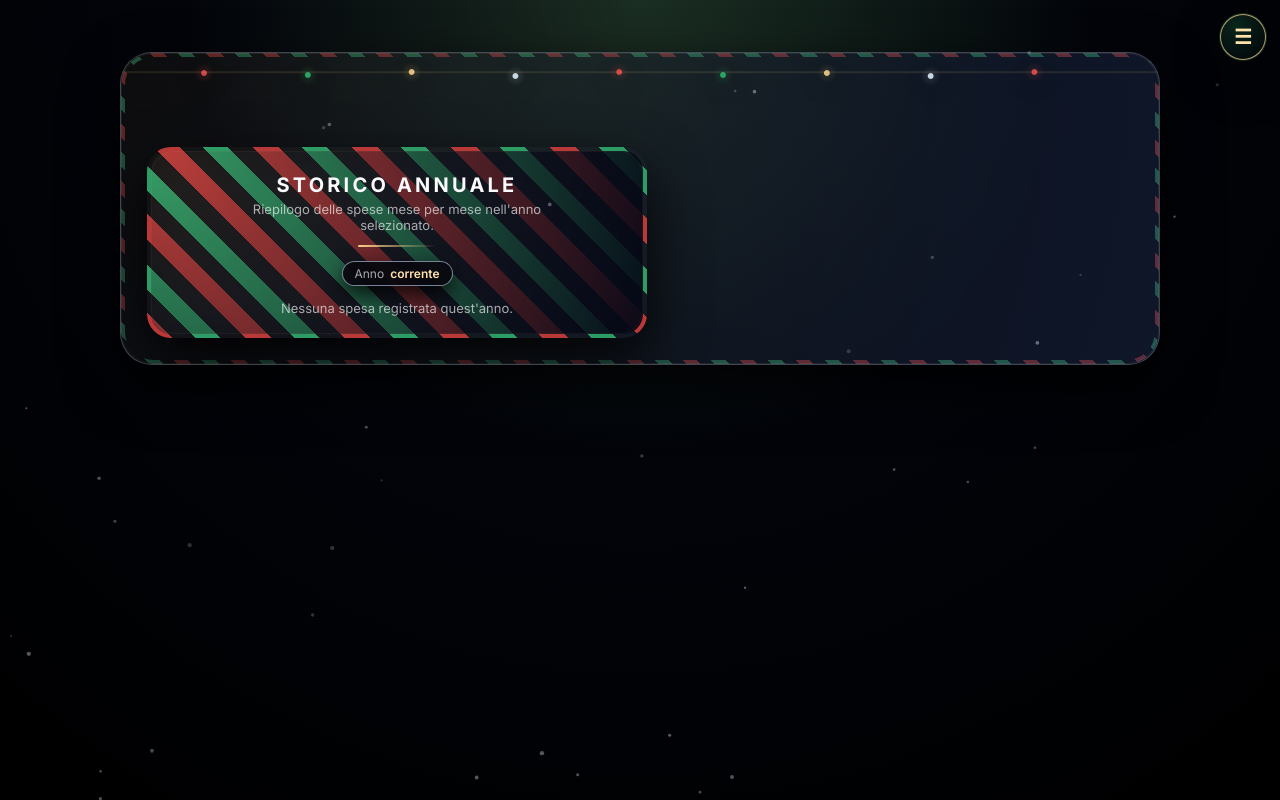
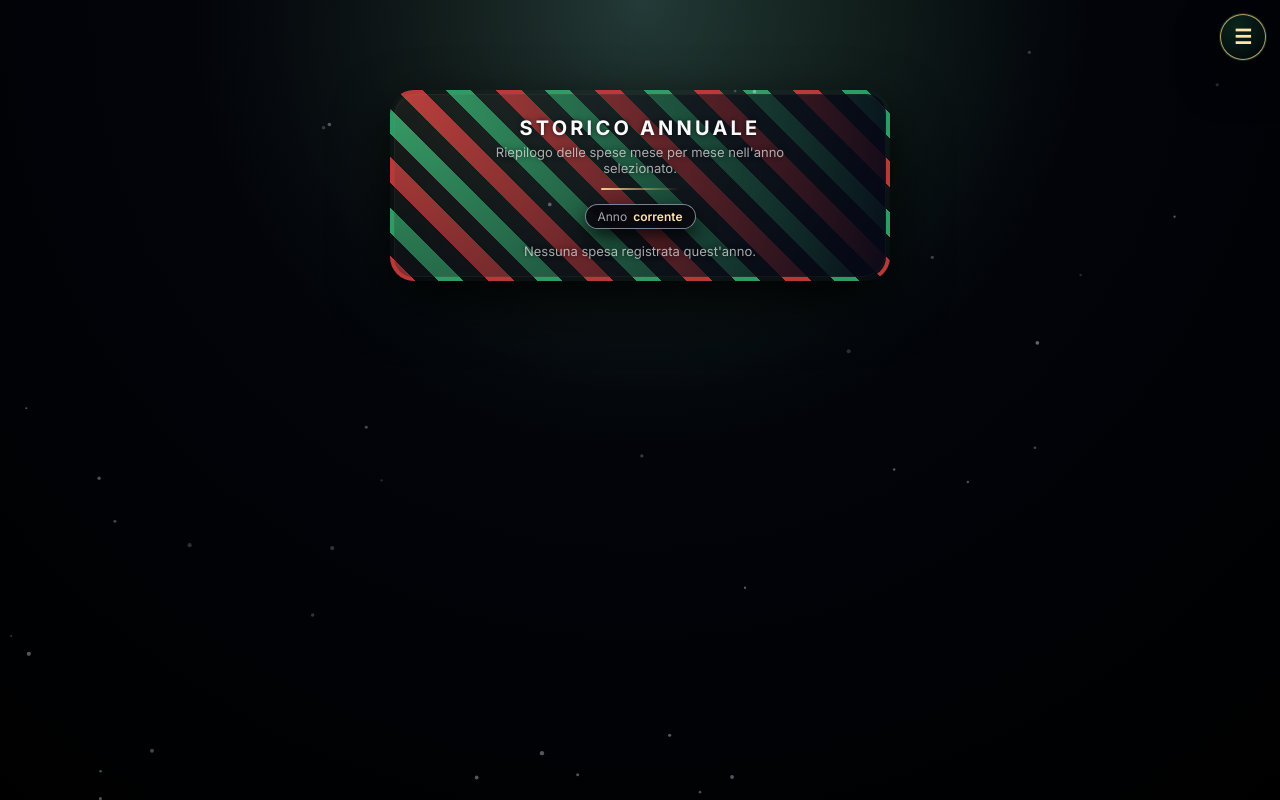
Before and after one commit to Blu-Neon/banca-web, a Flask app: page /storico in a window 1280 px wide. Run offline with Flask 3, Linux system fonts and the light colour scheme; the visitor is signed in with stand-in values (Sample User, id 1); data that the repository does not hold is empty; some libraries are stand-ins or nearby versions.

Commit message:
Natale 1.7

```diff
--- a/templates/storico.html
+++ b/templates/storico.html
@@ -2,7 +2,7 @@
 
 {% block title %}Storico spese annuale{% endblock %}
 
-{% block content %}
+{% block body %}
 
 <div class="page-container">
     <div class="card">
@@ -36,11 +36,11 @@
 
   {% if session.get('user_id') == 1 %}
   <style>
-* { cursor: url("{{ url_for('static', filename='cursor.png')}}") 0 0, default !important; }
+    * { cursor: url("{{ url_for('static', filename='cursor.png')}}") 0 0, default !important; }
     button, a, input, select, textarea, label {
       cursor: url("{{ url_for('static', filename='cursor.png')}}") 0 0, pointer !important;
     }
-</style>
+  </style>
   {% endif %}
 
 {% endblock %}
@@ -48,12 +48,58 @@
 {% block scripts %}
 
 <style>
-* { box-sizing: border-box; margin: 0; padding: 0; }
+:root {
+      --radius-lg: 18px;
+      --radius-xl: 24px;
+      --shadow-soft: 0 22px 50px rgba(0,0,0,0.85);
+      --gold: #f4c97a;
+      --gold-soft: rgba(244, 201, 122, 0.18);
+      --gold-strong: #ffd992;
+      --text-main: #f9fafb;
+      --text-soft: #a1a1aa;
+    }
+
+    * { box-sizing: border-box; margin: 0; padding: 0; }
+
+    body {
+      font-family: "Inter", system-ui, -apple-system, BlinkMacSystemFont, "Segoe UI", sans-serif;
+      min-height: 100dvh;
+      display: flex;
+      flex-direction: column;
+      align-items: center;
+
+      padding:
+        calc(20px + env(safe-area-inset-top))
+        calc(14px + env(safe-area-inset-right))
+        calc(20px + env(safe-area-inset-bottom))
+        calc(14px + env(safe-area-inset-left));
+
+      background-image: url('https://images.unsplash.com/photo-1602292678572-16cb94ea0d88?q=80&w=900&auto=format&fit=crop&ixlib=rb-4.1.0&ixid=M3wxMjA3fDB8MHxwaG90by1wYWdlfHx8fGVufDB8fHx8fA%3D%3D');
+      background-size: cover;
+      background-position: center;
+      background-repeat: no-repeat;
+      background-attachment: fixed;
+
+      color: var(--text-main);
+      text-shadow: 0 0 5px rgba(0,0,0,0.7);
+    }
 
     /* overlay premium */
+    body::before {
+      content: "";
+      position: fixed;
+      inset: 0;
+      background:
+        radial-gradient(circle at top, rgba(15,23,42,0.9), transparent 50%),
+        linear-gradient(160deg, rgba(0,0,0,0.9), rgba(3,7,18,0.65)),
+        radial-gradient(circle at bottom, rgba(244,201,122,0.08), transparent 60%);
+      z-index: -1;
+    }
+
     /* ✅ fallback mobile: evita lag iOS con fixed */
     @media (max-width: 768px) {
-      }
+      body { background-attachment: scroll; }
+    }
 
     .page-container {
       width: 100%;
--- a/templates/tipo.html
+++ b/templates/tipo.html
@@ -2,7 +2,7 @@
 
 {% block title %}Scegli la categoria{% endblock %}
 
-{% block content %}
+{% block body %}
 
 <div class="page-container">
     <div class="card">
```
Also changed, not shown: templates/storico_viaggi.html (+52 -5 lines), templates/tipologia.html (+51 -4 lines).
